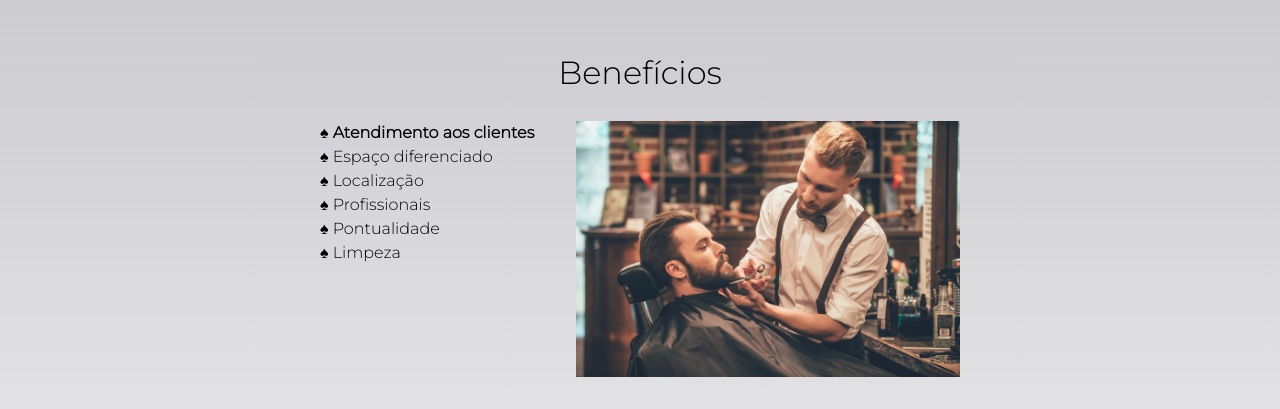
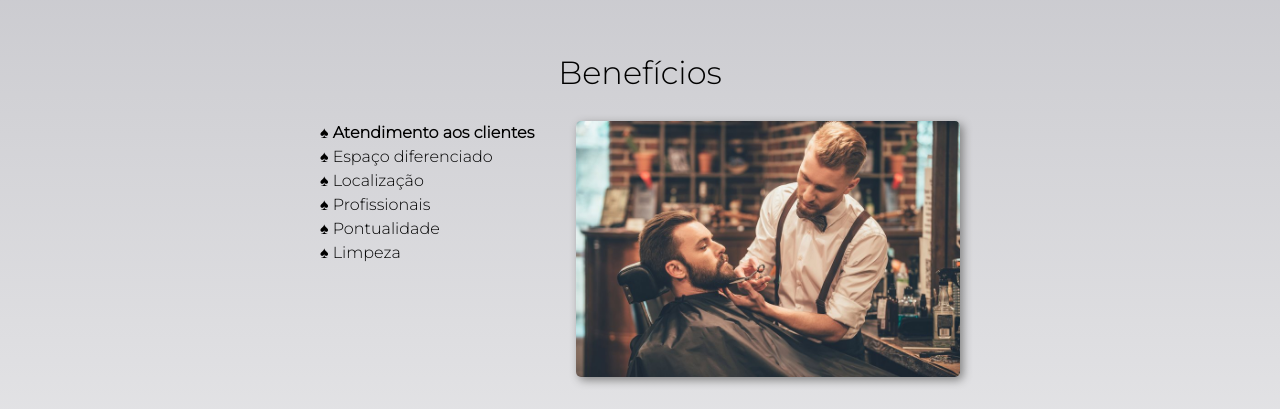
Before and after one commit to HugoLc/Barbearia, a plain HTML site: page index.html in a window 1280 px wide. Shown: the part 1540-1949 px from the top of the page. Drawn offline with Linux system fonts and the light colour scheme; grey boxes are pictures that could not be loaded.

Commit message:
Adicionando sombra em uma foto
box-sadow: X Y Blur Cor;

```diff
--- a/style.css
+++ b/style.css
@@ -254,6 +254,8 @@ footer p {
 
 .img-beneficios{
 	width: 60%;
+	border-radius: 5px;
+	box-shadow: 3px 3px 10px gray;
 }
 
 .conteudo-benef{
```
